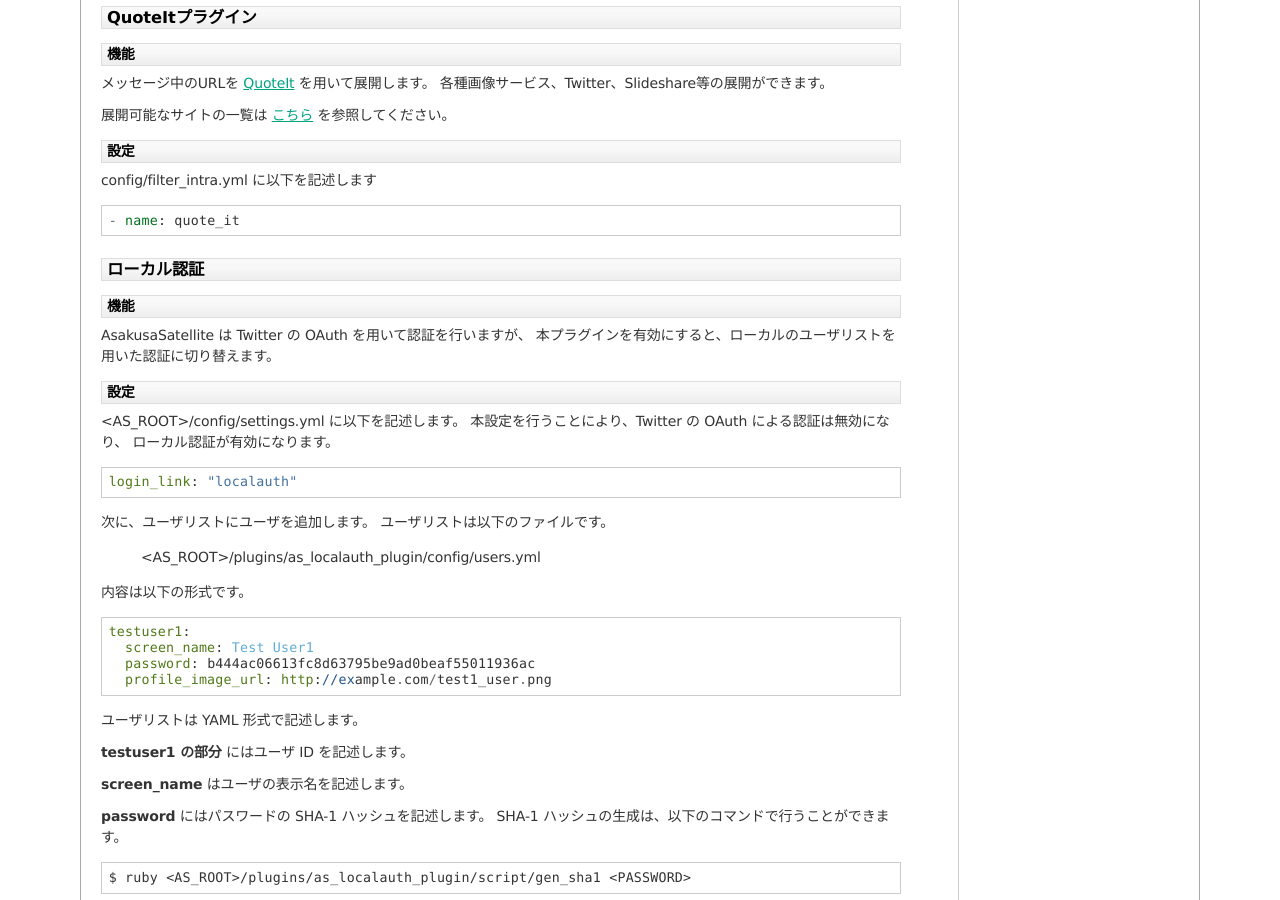
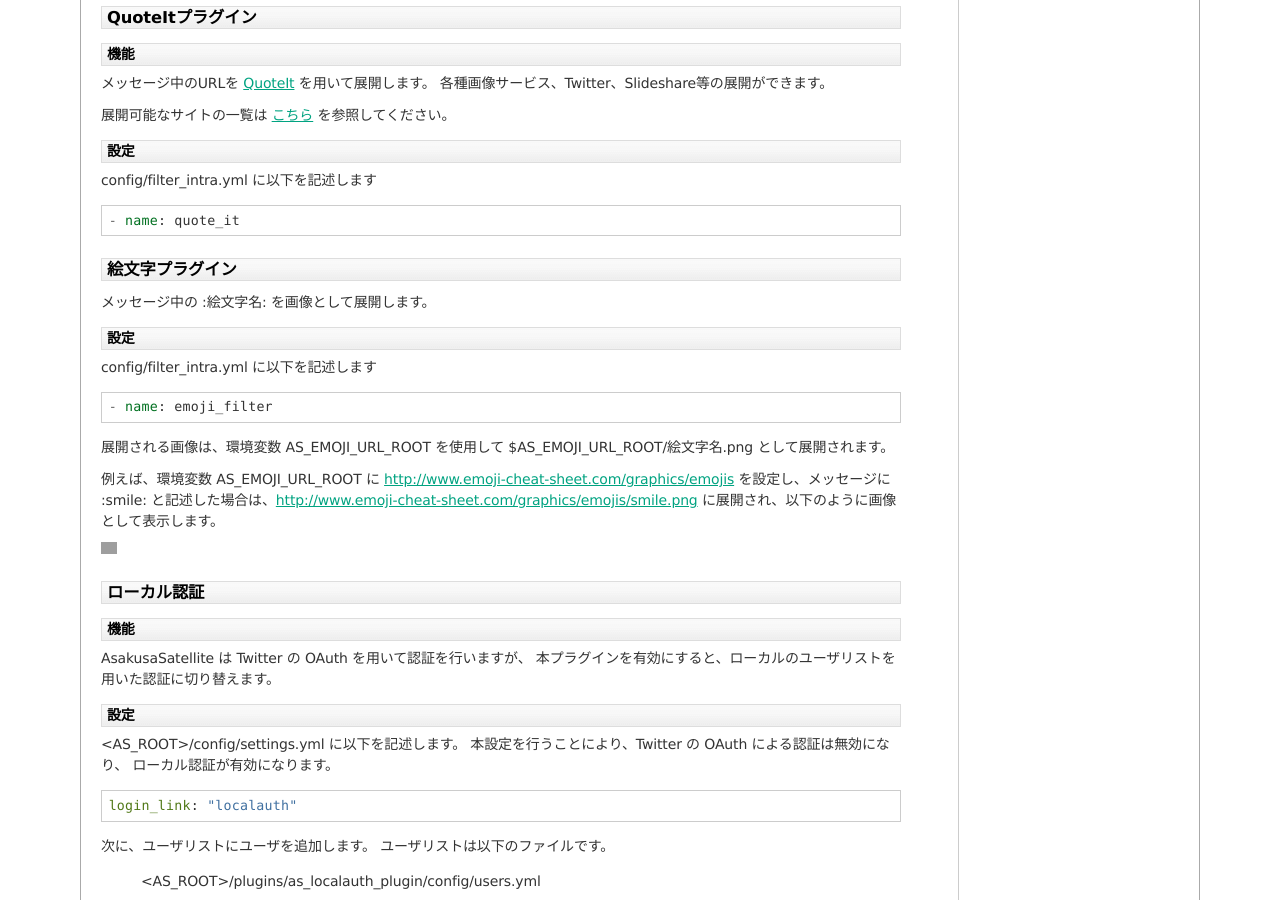
Before and after one commit to codefirst/asakusa-satellite-manual, a Sphinx documentation site: the page built from source/plugin.rst, in a window 1280 px wide and 900 px high, scrolled down 1986 px. Built offline with Sphinx 7.4.7, drawn with Linux system fonts in a browser that asks for light colours; grey boxes are pictures that could not be loaded.

Commit message:
emoji filter

```diff
--- a/source/plugin.rst
+++ b/source/plugin.rst
@@ -121,6 +121,27 @@ config/filter\_intra.yml に以下を記述します
 
   - name: quote_it
 
+絵文字プラグイン
+-----------------------------
+
+メッセージ中の :絵文字名: を画像として展開します。
+
+設定
+^^^^^^^^^^^^^^^^^^^^^^^
+config/filter\_intra.yml に以下を記述します
+
+.. code-block:: ruby
+
+  - name: emoji_filter
+
+展開される画像は、環境変数 AS_EMOJI_URL_ROOT を使用して $AS_EMOJI_URL_ROOT/絵文字名.png として展開されます。
+
+例えば、環境変数 AS_EMOJI_URL_ROOT に http://www.emoji-cheat-sheet.com/graphics/emojis を設定し、メッセージに :smile: と記述した場合は、http://www.emoji-cheat-sheet.com/graphics/emojis/smile.png に展開され、以下のように画像として表示します。
+
+.. image:: http://www.emoji-cheat-sheet.com/graphics/emojis/smile.png
+   :width: 16px
+
+
 ローカル認証
 -----------------------
 機能
@@ -196,6 +217,6 @@ AsakusaSatellite の認証を Redmine の API アクセスキーによる認証
 3. ログインボタンをクリックします。
 
 private な部屋に追加するときの注意点
-^^^^^^^^^^^^^^^^^^^^^^^^^^^^^^^^^^
+^^^^^^^^^^^^^^^^^^^^^^^^^^^^^^^^^^^^^^^^^^^^^^^^^^^^^^
 このプラグインで認証されたユーザは、ユーザ ID として Redmine のユーザの **メールアドレス** が保存されます。
 したがって、private に設定された部屋にこのプラグインで認証されたユーザを追加する場合は、Redmine のユーザの **メールアドレス** を指定する必要があります。
```
